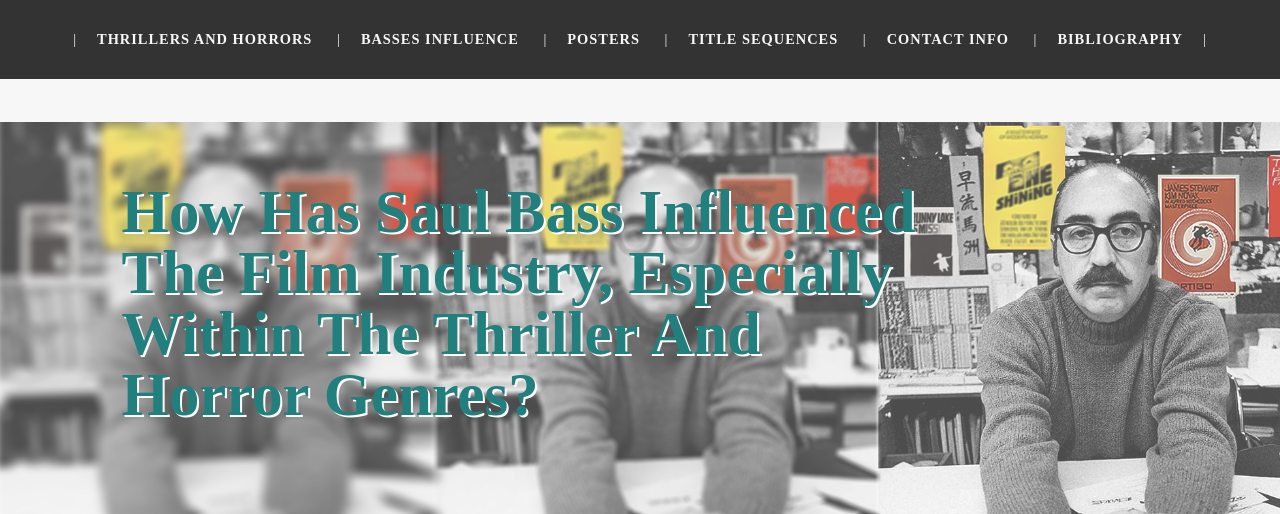
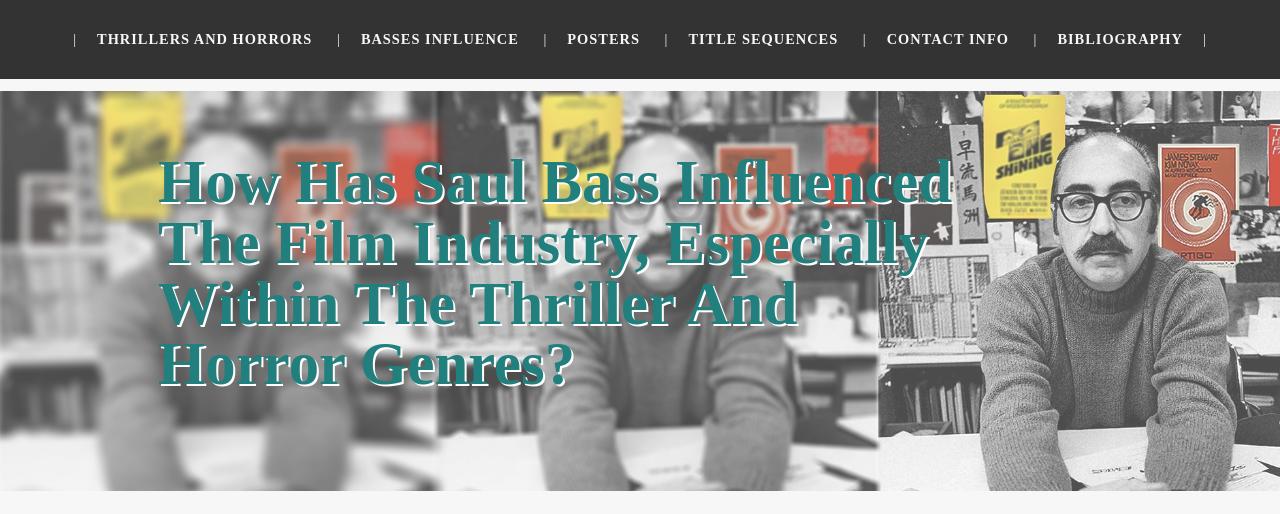
Before and after one commit to lknox18/Saul-Bass, a plain HTML site: page index.html in a window 1280 px wide. Shown: the top 514 px of the page. Drawn offline with Linux system fonts and the light colour scheme; a web font is replaced by a local one.

Commit message:
Update style.css

```diff
--- a/css/style.css
+++ b/css/style.css
@@ -16,10 +16,11 @@ header h1{
   padding-top: 1em;
     width: 100%;
     max-width: 800px;
-    margin: 2em;
+    margin: 1.5em;
     text-align: left;
     font-style: normal;
     text-shadow: 2px 2px white;
+    margin-left: 2.6em;
   }
 
 section{
@@ -121,7 +122,6 @@ hr{
   float: right;
   padding-right: 10px;
   width: 250px;
-  margin-top: 2.5rem;
 }
 /*-- Styling Typography --*/
 h1{
```
